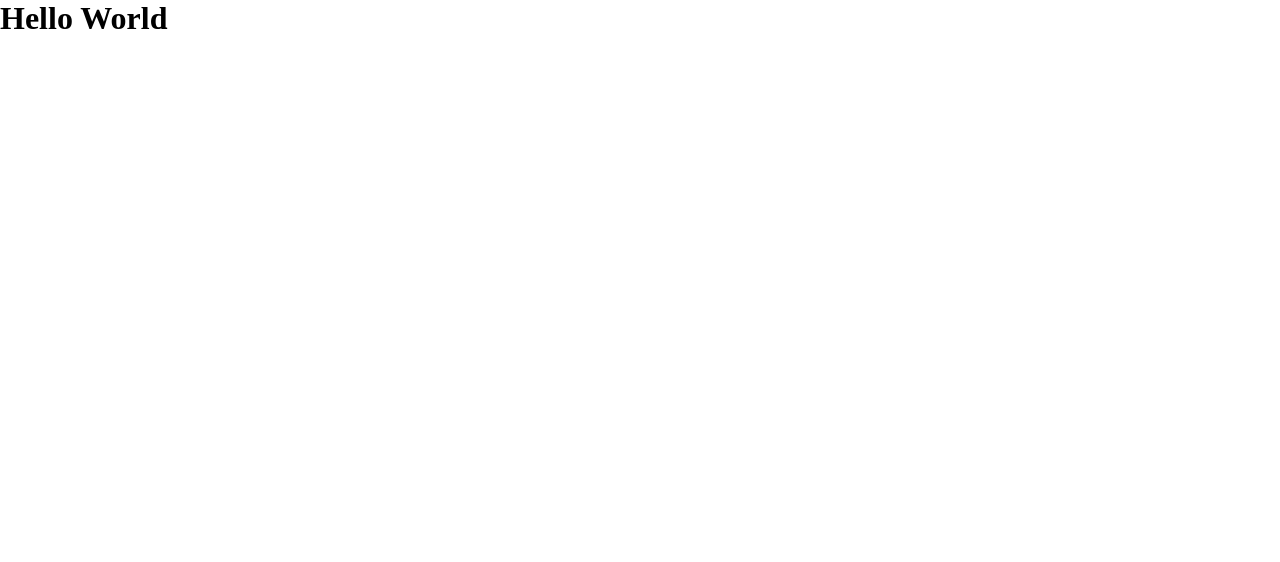
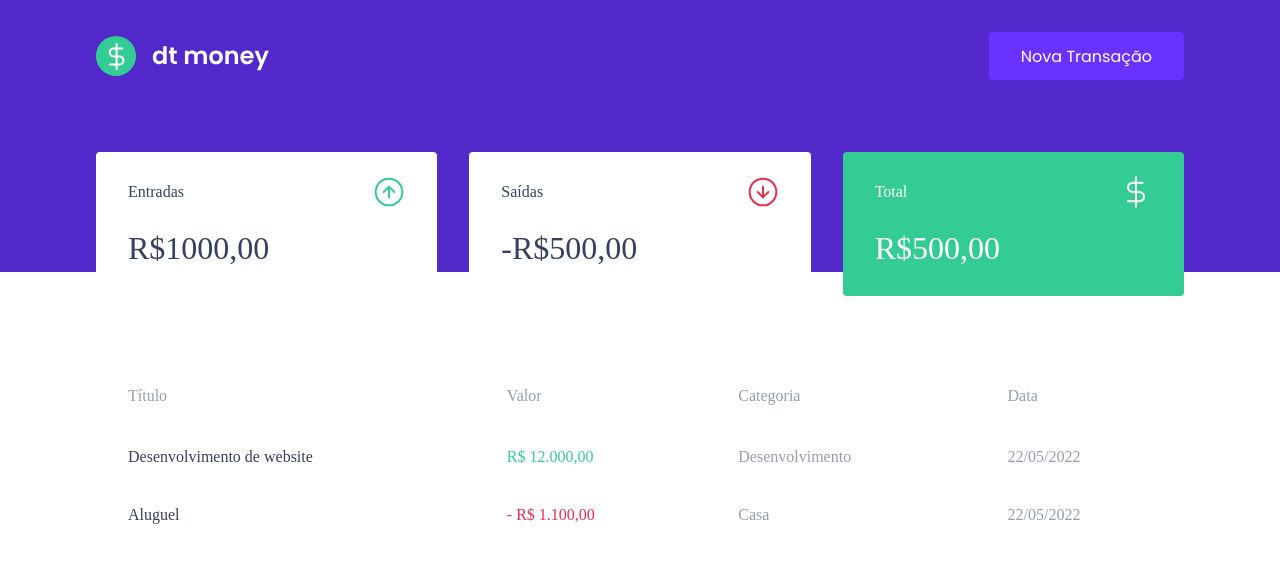
Before and after one commit to EST3V4O/ignite-reactjs-dtmoney, a React (Create React App) app: page / in a window 1280 px wide. Shown: the top 562 px of the page. Built offline with nearby package versions, Linux system fonts and the light colour scheme.

Commit message:
Componentização

```diff
--- a/public/index.html
+++ b/public/index.html
@@ -10,7 +10,7 @@
     <title>dtmoney</title>
 
     <link rel="preconnect" href="https://fonts.gstatic.com" crossorigin>
-    <link href="https://fonts.googleapis.com/css2?family=Poppins:wght@400;600&display=swap" rel="stylesheet">
+    <link href="https://fonts.googleapis.com/css2?family=Poppins:wght@400;500;600&display=swap" rel="stylesheet">
   </head>
   <body>
     <noscript>You need to enable JavaScript to run this app.</noscript>
--- a/src/App.tsx
+++ b/src/App.tsx
@@ -1,10 +1,13 @@
+import { Dashboard } from "./components/Dashboard";
+import { Header } from "./components/Header";
 import { GlobalStyle } from "./styles/global";
 
 export function App() {
   return (
-    <div className="App">
+    <>
+      <Header />
+      <Dashboard />
       <GlobalStyle />
-      <h1>Hello World</h1>
-    </div>
+    </>
   );
 }
--- /dev/null
+++ b/src/components/Dashboard/index.tsx
@@ -0,0 +1,12 @@
+import { Summary } from "../Summary";
+import { TransactionsTable } from "../TransactionsTable";
+import { Container } from "./styles";
+
+export function Dashboard() {
+  return (
+    <Container>
+      <Summary />
+      <TransactionsTable />
+    </Container>
+  )
+}
--- /dev/null
+++ b/src/components/Dashboard/styles.ts
@@ -0,0 +1,7 @@
+import styled from 'styled-components';
+
+export const Container = styled.main`
+  max-width: 1120px;
+  margin: 0 auto;
+  padding: 2.5rem 1rem;
+`;
--- /dev/null
+++ b/src/components/Header/index.tsx
@@ -0,0 +1,16 @@
+import logo from '../../assets/logo.svg'
+
+import { Container, Content } from './styles'
+
+export function Header() {
+  return (
+    <Container>
+      <Content>
+        <img src={logo} alt="dtmoney" />
+        <button type="button">
+          Nova Transação
+        </button>
+      </Content>
+    </Container>
+  )
+}
--- /dev/null
+++ b/src/components/Header/styles.ts
@@ -0,0 +1,31 @@
+import styled from 'styled-components';
+
+export const Container = styled.header`
+  background: var(--blue);
+`;
+
+export const Content = styled.div`
+  max-width: 1120px;
+  margin: 0 auto;
+
+  padding: 2rem 1rem 12rem;
+  display: flex;
+  align-items: center;
+  justify-content: space-between;
+
+  button {
+    font-size: 1rem;
+    color: #fff;
+    background: var(--blue-light);
+    border: 0;
+    padding: 0 2rem;
+    border-radius: 0.25rem;
+    height: 3rem;
+
+    transition: filter 0.2s;
+
+    &:hover {
+      filter: brightness(0.9);
+    }
+  }
+`
--- /dev/null
+++ b/src/components/Summary/index.tsx
@@ -0,0 +1,33 @@
+import incomeImg from '../../assets/income.svg'
+import outcomeImg from '../../assets/outcome.svg'
+import totalImg from '../../assets/total.svg'
+
+import { Container } from "./styles";
+
+export function Summary() {
+  return (
+    <Container>
+      <div>
+        <header>
+          <p>Entradas</p>
+          <img src={incomeImg} alt="Entradas" />
+        </header>
+        <strong>R$1000,00</strong>
+      </div>
+      <div>
+        <header>
+          <p>Saídas</p>
+          <img src={outcomeImg} alt="Saídas" />
+        </header>
+        <strong>-R$500,00</strong>
+      </div>
+      <div className='highlight-background'>
+        <header>
+          <p>Total</p>
+          <img src={totalImg} alt="Total" />
+        </header>
+        <strong>R$500,00</strong>
+      </div>
+    </Container>
+  )
+}
--- /dev/null
+++ b/src/components/Summary/styles.ts
@@ -0,0 +1,34 @@
+import styled from 'styled-components';
+
+export const Container = styled.div`
+  display: grid;
+  grid-template-columns: repeat(3, 1fr);
+  gap: 2rem;
+  margin-top: -10rem;
+
+  div {
+    background: var(--shape);
+    padding: 1.5rem 2rem;
+    border-radius: 0.25rem;
+    color: var(--text-title);
+
+    header {
+      display: flex;
+      align-items: center;
+      justify-content: space-between;
+    }
+
+    strong {
+      display: block;
+      margin-top: 1rem;
+      font-size: 2rem;
+      font-weight: 500;
+      line-height: 3rem;
+    }
+
+    &.highlight-background {
+      background: var(--green);
+      color: #fff;
+    }
+  }
+`;
--- /dev/null
+++ b/src/components/TransactionsTable/index.tsx
@@ -0,0 +1,33 @@
+import { Container } from "./styles";
+
+export function TransactionsTable() {
+  return (
+    <Container>
+      <table>
+        <thead>
+          <tr>
+            <th>Título</th>
+            <th>Valor</th>
+            <th>Categoria</th>
+            <th>Data</th>
+          </tr>
+        </thead>
+
+        <tbody>
+          <tr>
+            <td>Desenvolvimento de website</td>
+            <td className="deposit">R$ 12.000,00</td>
+            <td>Desenvolvimento</td>
+            <td>22/05/2022</td>
+          </tr>
+          <tr>
+            <td>Aluguel</td>
+            <td className="withdraw">- R$ 1.100,00</td>
+            <td>Casa</td>
+            <td>22/05/2022</td>
+          </tr>
+        </tbody>
+      </table>
+    </Container>
+  )
+}
--- /dev/null
+++ b/src/components/TransactionsTable/styles.ts
@@ -0,0 +1,39 @@
+import styled from 'styled-components';
+
+export const Container = styled.div`
+  margin-top: 4rem;
+
+  table {
+    width: 100%;
+    border-spacing: 0 0.5rem;
+
+    th {
+      color: var(--text-body);
+      font-weight: 400;
+
+      padding: 1rem 2rem;
+      text-align: left;
+      line-height: 1.5rem;
+    }
+
+    td {
+      padding: 1rem 2rem;
+      border: 0;
+      background: var(--shape);
+      color: var(--text-body);
+      border-radius: 0.25rem;
+
+      &:first-child {
+        color: var(--text-title);
+      }
+
+      &.deposit {
+        color: var(--green);
+      }
+
+      &.withdraw {
+        color: var(--red);
+      }
+    }
+  }
+`;
```
